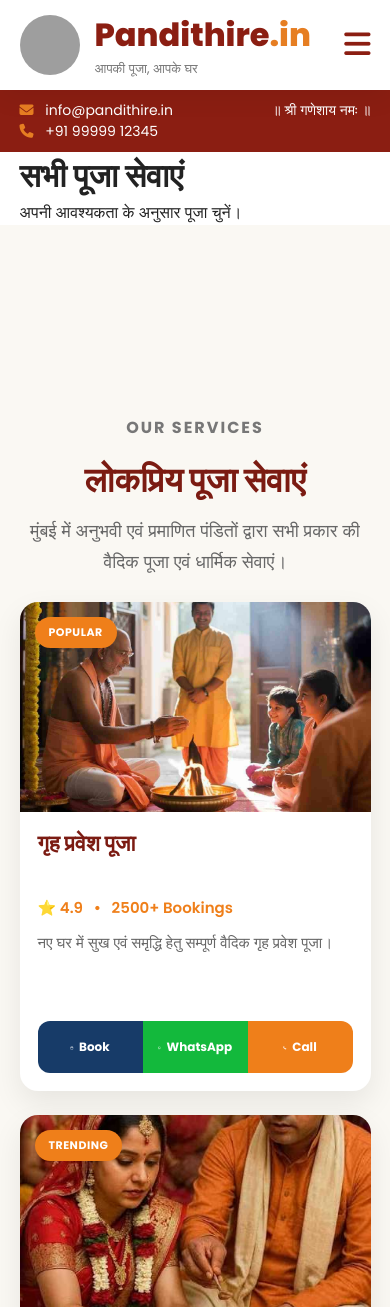
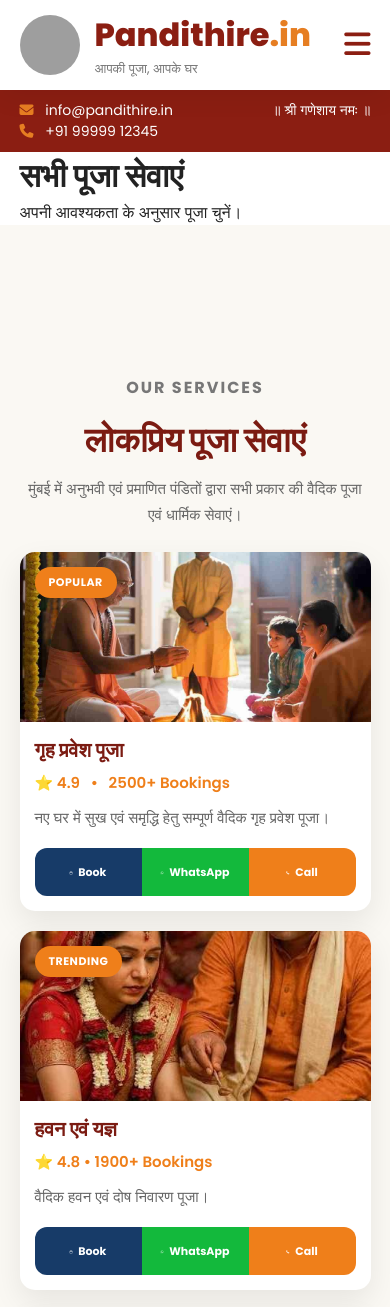
Before and after one commit to dhruvpandey11/pandithire, a Django app: page /services/ in a window 390 px wide. Shown: the top 1307 px of the page. Run offline with Django 4.2, Linux system fonts and the light colour scheme; grey boxes are pictures that could not be loaded.

Commit message:
responsive fixes

```diff
--- a/home/static/css/services.css
+++ b/home/static/css/services.css
@@ -28,5 +28,129 @@
 .view-all{text-align:center;margin-top:55px;}
 .view-btn{display:inline-flex;align-items:center;justify-content:center;padding:18px 42px;background:#ef7f1a;color:#fff;border-radius:50px;text-decoration:none;font-size:18px;font-weight:700;transition:.3s;}
 .view-btn:hover{transform:translateY(-3px);box-shadow:0 12px 28px rgba(239,127,26,.35);}
-@media(max-width:1200px){.services-grid{grid-template-columns:repeat(2,1fr);}}
-@media(max-width:768px){.services{padding:70px 0}.section-title h2{font-size:34px}.services-grid{grid-template-columns:1fr}.service-image{height:210px}}
+/* =========================
+   RESPONSIVE
+   ========================= */
+
+/* Laptop */
+@media (max-width:1200px){
+
+    .services-grid{
+        grid-template-columns:repeat(2,1fr);
+    }
+
+}
+
+/* Tablet */
+@media (max-width:992px){
+
+    .services{
+        padding:80px 0;
+    }
+
+    .section-title h2{
+        font-size:38px;
+    }
+
+    .section-title p{
+        font-size:16px;
+    }
+
+    .services-grid{
+        grid-template-columns:repeat(2,1fr);
+        gap:20px;
+    }
+
+}
+
+/* Mobile */
+@media (max-width:768px){
+
+    .services{
+        padding:60px 0;
+    }
+
+    .section-title{
+        margin-bottom:40px;
+    }
+
+    .section-title h2{
+        font-size:30px;
+    }
+
+    .section-title p{
+        font-size:15px;
+    }
+
+    .services-grid{
+        grid-template-columns:1fr;
+        gap:20px;
+    }
+
+    .service-image{
+        height:220px;
+    }
+
+    .service-content h3{
+        font-size:20px;
+        min-height:auto;
+    }
+
+    .service-content p{
+        min-height:auto;
+    }
+
+    .service-btn{
+        height:48px;
+        font-size:13px;
+    }
+
+}
+
+/* Small Phones */
+@media (max-width:576px){
+
+    .services{
+        padding:50px 0;
+    }
+
+    .section-title h2{
+        font-size:26px;
+    }
+
+    .service-card{
+        border-radius:15px;
+    }
+
+    .service-image{
+        height:190px;
+    }
+
+    .service-content{
+        padding:15px;
+    }
+
+    .view-btn{
+        width:100%;
+        padding:15px;
+        font-size:16px;
+    }
+
+}
+
+/* iPhone SE / Small Android */
+@media (max-width:400px){
+
+    .section-title h2{
+        font-size:24px;
+    }
+
+    .service-image{
+        height:170px;
+    }
+
+    .service-btn{
+        font-size:11px;
+    }
+
+}
```
